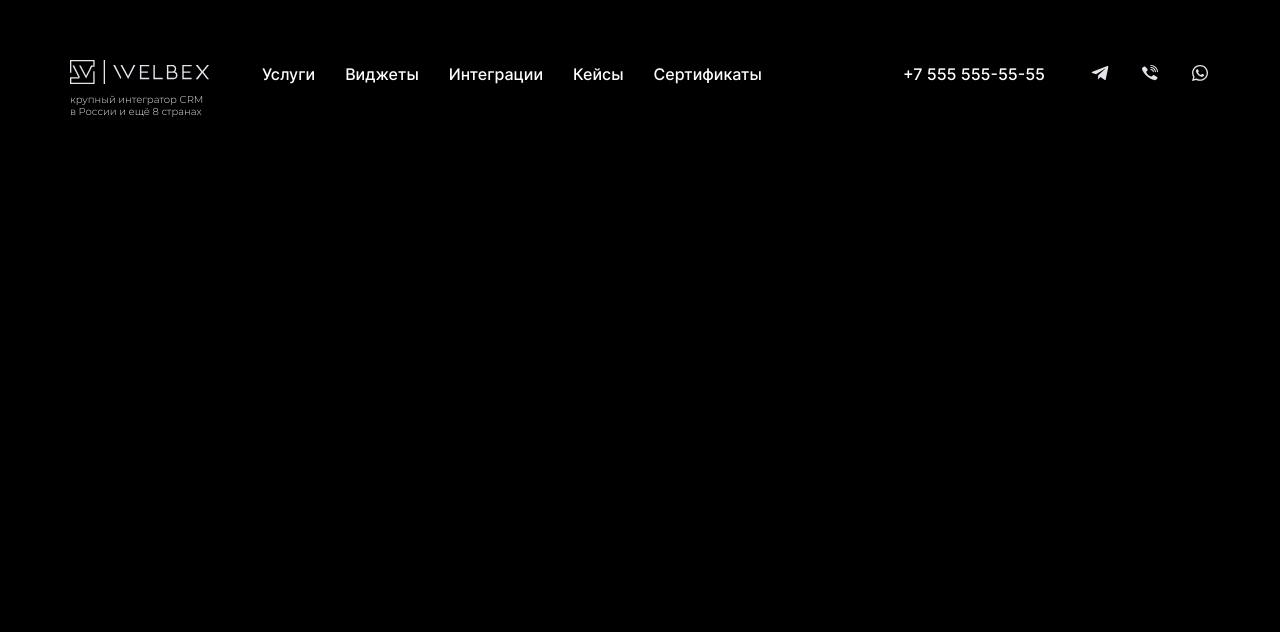
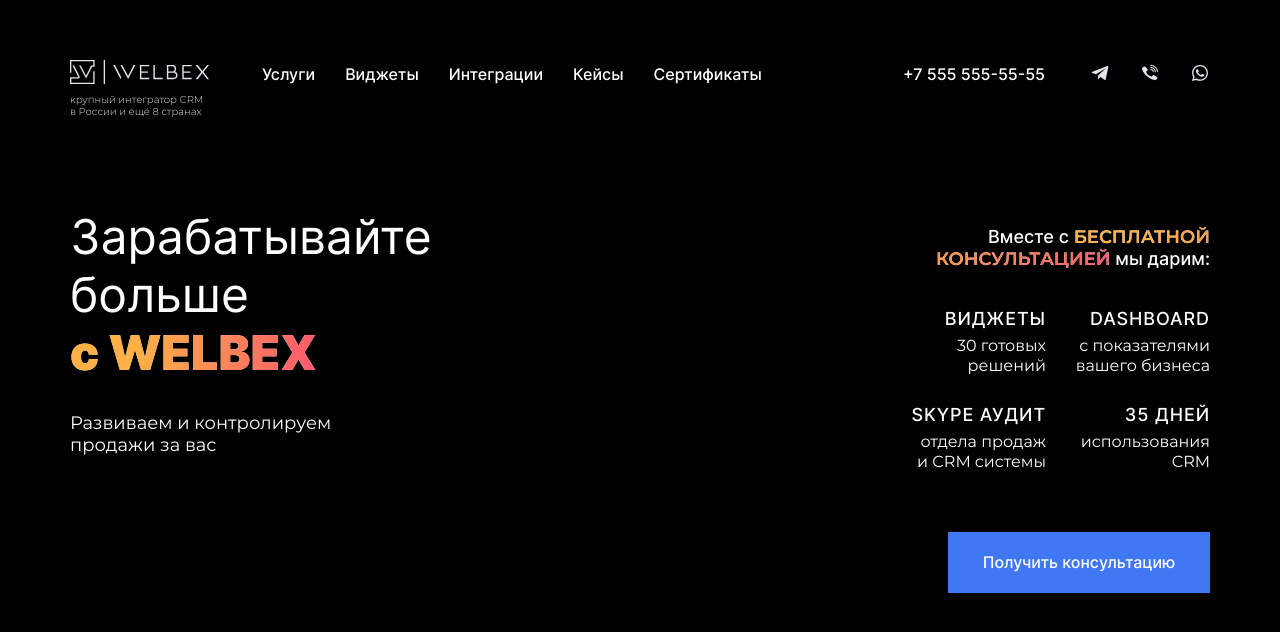
Before and after one commit to uzornakovre/amocrm-test, a React (Create React App) app: page / in a window 1280 px wide. Shown: the top 632 px of the page. Built offline with nearby package versions, Linux system fonts and the light colour scheme.

Commit message:
feat: main (desktop)

```diff
--- /dev/null
+++ b/src/blocks/info.scss
@@ -0,0 +1,106 @@
+.info {
+  margin: 90px 0;
+  display: flex;
+  justify-content: space-between;
+  align-items: flex-start;
+
+  &__heading {
+    display: flex;
+    flex-direction: column;
+    max-width: 340px;
+  }
+
+  &__heading-title {
+    font-family: 'Inter';
+    font-weight: 400;
+    font-size: 48px;
+    line-height: 58px;
+    margin: 0;
+    margin-bottom: 30px;
+  }
+
+  &__heading-subtitle {
+    max-width: 300px;
+    margin: 0;
+    font-family: 'Montserrat';
+    font-weight: 400;
+    font-size: 18px;
+    line-height: 22px;
+  }
+
+  &__gifts {
+    display: flex;
+    flex-direction: column;
+    align-items: flex-end;
+    max-width: 310px;
+
+    &_desktop {
+      @media screen and (max-width: 767px) {
+        display: none;
+      }
+    }
+
+    &_mobile {
+      @media screen and (min-width: 768px) {
+        display: none;
+      }
+    }
+  }
+
+  &__gifts-title {
+    font-family: 'Inter';
+    font-weight: 500;
+    font-size: 18px;
+    line-height: 22px;
+    text-align: right;
+    margin-bottom: 38px;
+  }
+
+  &__gifts-list {
+    max-width: 300px;
+    display: grid;
+    justify-content: right;
+    grid-template-columns: 1fr 1fr;
+    gap: 28px;
+    padding: 0;
+    margin: 0;
+    list-style: none;
+  }
+
+  &__gift {
+    text-align: right;
+  }
+
+  &__gift-title {
+    margin: 0;
+    margin-bottom: 6px;
+    font-family: 'Inter';
+    font-weight: 500;
+    font-size: 18px;
+    line-height: 22px;
+    letter-spacing: 0.05em;
+    text-transform: uppercase;
+  }
+
+  &__gift-subtitle {
+    margin: 0;
+    font-family: 'Montserrat';
+    font-weight: 400;
+    font-size: 16px;
+    line-height: 20px;
+  }
+
+  &__get-consult {
+    width: 262px;
+    height: 61px;
+    padding: 0;
+    margin-top: 60px;
+    background-color: #4077F3;
+    color: inherit;
+    font-family: 'Inter';
+    font-weight: 500;
+    font-size: 16px;
+    line-height: 19px;
+    border: none;
+  }
+}
--- /dev/null
+++ b/src/blocks/span.scss
@@ -0,0 +1,22 @@
+.uppercase {
+  text-transform: uppercase;
+}
+
+.montserrat {
+  font-family: 'Montserrat';
+}
+
+.fw_600 {
+  font-weight: 600;
+}
+
+.fw_900 {
+  font-weight: 900;
+}
+
+.gradient {
+  background: linear-gradient(92deg, #FCB045 27.14%, #FF3F78 121.36%), #E4E5EA;
+  background-clip: text;
+  -webkit-background-clip: text;
+  -webkit-text-fill-color: transparent;
+}
--- a/src/components/App.jsx
+++ b/src/components/App.jsx
@@ -1,11 +1,12 @@
 import React from 'react';
 import Header from './Header';
+import Main from './Main'
 
 function App() {
-
   return (
     <div className="page__content">
       <Header />
+      <Main />
     </div>
   );
 }
--- a/src/components/Main.jsx
+++ b/src/components/Main.jsx
@@ -0,0 +1,61 @@
+import React from 'react';
+
+function Main() {
+  return (
+    <main className="content">
+      <section className="info" aria-label="Информация о продукте">
+        <div className="info__heading">
+          <h1 className="info__heading-title">Зарабатывайте больше
+            <span class="gradient fw_900"> c&nbsp;<span class="uppercase">Welbex</span></span>
+          </h1>
+          <p className="info__heading-subtitle">Развиваем и&nbsp;контролируем продажи за&nbsp;вас</p>
+        </div>
+        <div className="info__gifts info__gifts_desktop">
+          <p className="info__gifts-title">Вместе с&nbsp;
+            <span className="gradient uppercase montserrat fw_600">бесплатной консультацией</span> мы дарим:
+          </p>
+          <ul className="info__gifts-list">
+            <li className="info__gift">
+              <h2 className="info__gift-title">Виджеты</h2>
+              <p className="info__gift-subtitle">30 готовых решений</p>
+            </li>
+            <li className="info__gift">
+              <h2 className="info__gift-title">Dashboard</h2>
+              <p className="info__gift-subtitle">с показателями вашего бизнеса</p>
+            </li>
+            <li className="info__gift">
+              <h2 className="info__gift-title">Skype аудит</h2>
+              <p className="info__gift-subtitle">отдела продаж и&nbsp;CRM системы</p>
+            </li>
+            <li className="info__gift">
+              <h2 className="info__gift-title">35 дней</h2>
+              <p className="info__gift-subtitle">использования CRM</p>
+            </li>
+          </ul>
+          <button className="info__get-consult" type="button">Получить консультацию</button>
+        </div>
+        <div className="info__gifts info__gifts_mobile">
+          <p className="info__gifts-title">Вместе с&nbsp;
+            <span className="gradient">бесплатной консультацией</span> мы дарим:
+          </p>
+          <ul className="info__gifts-list">
+            <li className="info__gift">
+              <p className="info__gift-subtitle">Skype аудит</p>
+            </li>
+            <li className="info__gift">
+              <p className="info__gift-subtitle">30 виджетов</p>
+            </li>
+            <li className="info__gift">
+              <p className="info__gift-subtitle">Dashboard</p>
+            </li>
+            <li className="info__gift">
+              <p className="info__gift-subtitle">месяц amocrm</p>
+            </li>
+          </ul>
+        </div>
+      </section>
+    </main>
+  )
+}
+
+export default Main;
--- a/src/index.scss
+++ b/src/index.scss
@@ -3,3 +3,5 @@
 @import './blocks/page.scss';
 @import './blocks/header.scss';
 @import './blocks/contacts.scss';
+@import './blocks/info.scss';
+@import './blocks/span.scss';
```
